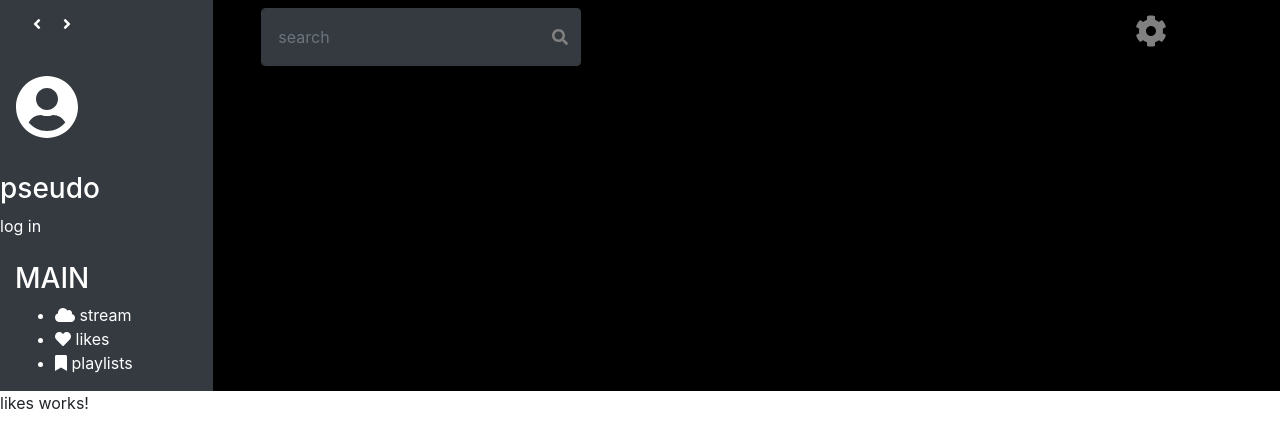
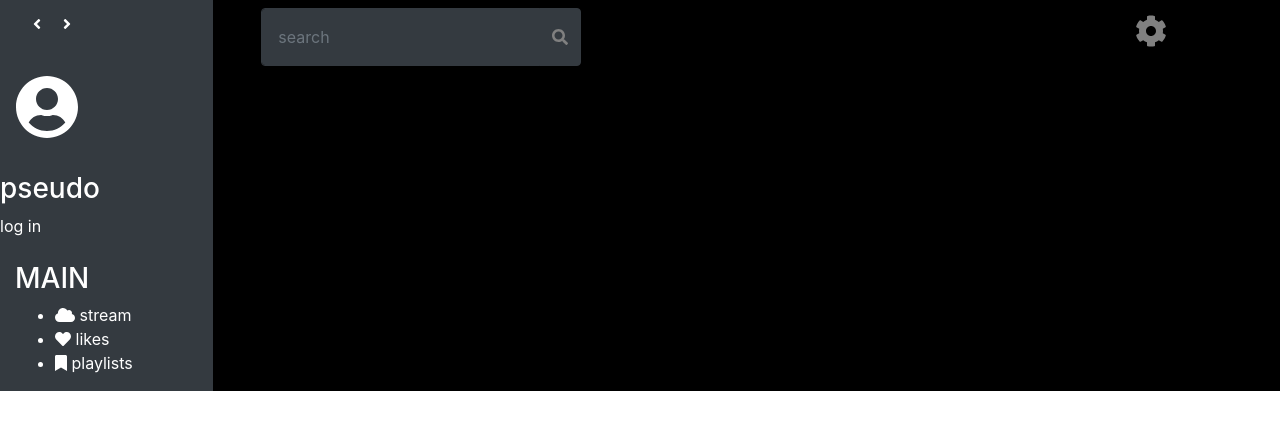
Before and after one commit to orchid-web/soundnode, an Angular app: page /likes in a window 1280 px wide. Shown: the top 448 px of the page. Built offline with nearby package versions, Linux system fonts and the light colour scheme.

Commit message:
modif du fichier likes.json

```diff
--- a/public/likes.json
+++ b/public/likes.json
@@ -1 +1 @@
-[{"idTrack" :"", "likeCount":""}]
+[{"userId":"","idTrack" :"", "likeCount":""}]
--- a/src/app/app.component.html
+++ b/src/app/app.component.html
@@ -16,8 +16,7 @@
           </li>
         </ul>
       </div>
+      <router-outlet></router-outlet>
     </div>
   </div>
 </div>
-
-<router-outlet></router-outlet>
--- a/src/app/likes/likes.component.html
+++ b/src/app/likes/likes.component.html
@@ -1 +1,4 @@
-<p>likes works!</p>
+<!-- <div>
+    <input type="text" [(ngModel)] = "idTrack"/>
+    idTrack : {{likes.idTrack}}
+</div> -->
```
Also changed, not shown: server.js (+13 -12 lines), 1 other file (tests, documents, lock files or other folders).
